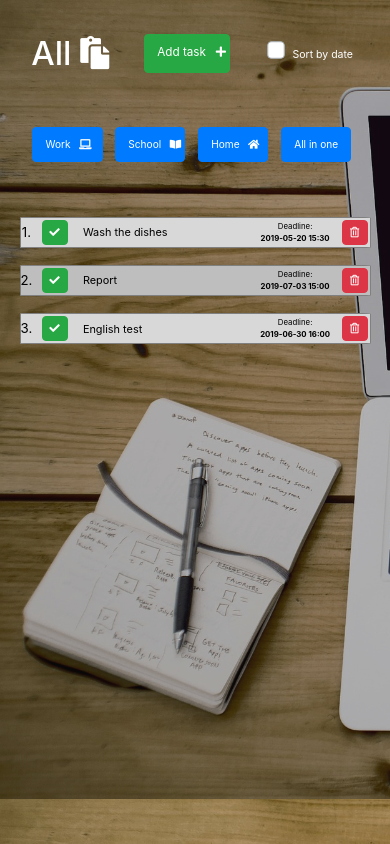
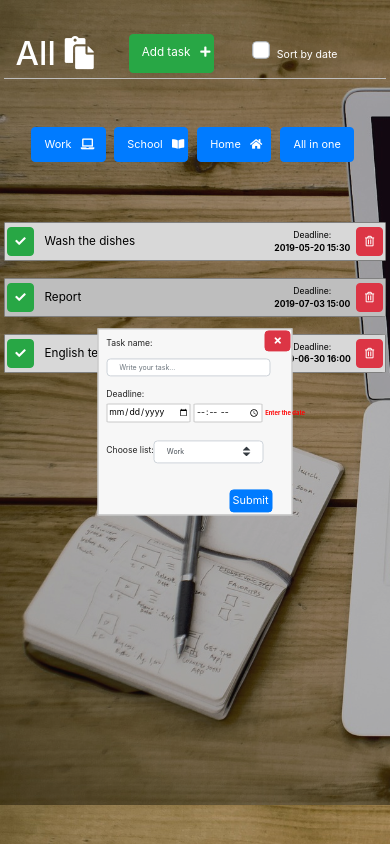
Before and after one commit to pazikbartek/ToDoApp, a React (Create React App) app: page / in a window 390 px wide. Built offline with nearby package versions, Linux system fonts and the light colour scheme.

Commit message:
responsive editor

```diff
--- a/src/TaskList.js
+++ b/src/TaskList.js
@@ -39,7 +39,7 @@ class TaskList extends Component{
         ],
 
 
-        editorOn: false,
+        editorOn: true,
         maxLength: false,
         dateGiven: false,
         timeGiven: false,
@@ -63,7 +63,7 @@ class TaskList extends Component{
         newTask2.name = e.target.value;
         this.setState({
             newTask:newTask2,
-            maxLength: this.state.newTask.name.length===54 ?  true : false
+            maxLength: this.state.newTask.name.length===49 ?  true : false
         })
     }
 
--- a/src/edit.js
+++ b/src/edit.js
@@ -7,8 +7,8 @@ class Edit extends Component{
                 <button type="button" onClick={this.props.exit} className="btn btn-danger b"><i className="fas fa-times"></i></button>
                 <div className="form">
 
-                    <label htmlFor="task">Task name:</label> {this.props.maxLength ? <span className="warning"><b> Maximum length is 55 characters!</b></span> : null}
-                    <input maxLength={55} className="form-control" onChange={this.props.handleTaskName} value={this.props.valueName}  type="text" placeholder="Write your task..." id="task"/>
+                    <label htmlFor="task">Task name:</label> {this.props.maxLength ? <span className="warning"><b> Maximum length is 50 characters!</b></span> : null}
+                    <input maxLength={50} className="form-control" onChange={this.props.handleTaskName} value={this.props.valueName}  type="text" placeholder="Write your task..." id="task"/>
 
                     Deadline: <br />
                     <input type="date" onChange={this.props.handleDate} value={this.props.valueDate} />
--- a/src/styles.css
+++ b/src/styles.css
@@ -175,6 +175,7 @@ body{
     max-height: 2.5vw;
     font-size:1.1vw;
     margin: 0.1vw 0 0 0;
+    width:18vw;
   }
   .btn.btn-primary.b{
     display:flex;
@@ -250,6 +251,8 @@ body{
     }
     .addtask{
       margin-top:3vh;
+      border-bottom: 0.4vw solid rgb(190, 190, 190);
+      padding-bottom:0.5vh;
     }
     .custom-control.custom-checkbox{
       font-size: 2vw;
@@ -263,6 +266,7 @@ body{
     }
     .task p.taskname{
       font-size:1.8vw;
+      width:55vw;
     }
     .task p.deadline{
       font-size:1.4vw;
@@ -285,19 +289,66 @@ body{
       height:3.8vw;
       font-size: 1.7vw;
     }
+    .editor{
+        width:35vw;
+        min-height:35vw;
+      }
+      .form{
+        margin:2vw 0 0 0.8vw;
+        width: 30vw;
+        min-height: 25vw;
+        font-size: 1.7vw;
+      }
+      #task.form-control{
+        margin: 0 0 2.2vw 0;
+        min-height: 3.8vw;
+        font-size:1.5vw;
+      }
+      input[type="date"]{
+        margin: 0.5vw 0.5vw 2.2vw 0;
+        min-height: 3.8vw;
+      }
+      input[type="time"]{
+        min-height: 3.8vw;
+      }
+      .btn.btn-danger.b{
+        width:4vw;
+        height:4vw;
+        font-size: 2vw;
+      }
+      .custom-select.mr-sm-2{
+        min-height: 4.5vw;
+        font-size:1.5vw;
+        width:18vw;
+      }
+      .btn.btn-primary.b{
+        width:9vw;
+        height:4.5vw;
+      }
+      .warning{
+        font-size: 1.2vw;
+        margin: 0 0 0 0vw;
+      }
+      .datewarning{
+        font-size: 1.3vw;
+      }
   }
 
   @media screen and (max-width: 500px) {
     .menu{
       top:15vh;
+      width:80vw;
+    }
+    main{
+        width:98vw;
     }
     .tasklist{
       margin: 20vh auto 0 auto;
     }
     .task{
-      height:7vw;
+      height:8vw;
       margin: 0 auto 2vh auto;
-      width:85vw;
+      width:98vw;
     }
     .custom-control.custom-checkbox{
       font-size: 2.4vw;
@@ -309,7 +360,8 @@ body{
     }
     .task p.taskname{
       font-size:2.4vw;
-      width:42vw;
+      width:62vw;
+      word-wrap:break-word;
     }
     .task p.deadline{
       font-size:1.7vw;
@@ -328,24 +380,66 @@ body{
     }
     .btn.btn-success.b{
       width:4.1vw;
-      height:5vw;
+      height:5.2vw;
       font-size: 2.3vw;
     }
     .btn.btn-danger{
       width:4.1vw;
-      height:5vw;
+      height:5.2vw;
       font-size: 2.2vw;
     }
     label.custom-control-label::before{
       transform: scale(1.3);
     }
+    .editor{
+        width:50vw;
+        min-height:48vw;
+      }
+      .form{
+        margin:2vw 0 0 2vw;
+        width: 42vw;
+        min-height: 30vw;
+        font-size: 2.2vw;
+      }
+      #task.form-control{
+        margin: 0 0 3vw 0;
+        min-height: 4.8vw;
+        font-size:1.8vw;
+      }
+      input[type="date"]{
+        margin: 0.5vw 0.8vw 4.5vw 0;
+        min-height: 4.8vw;
+      }
+      input[type="time"]{
+        min-height: 4.8vw;
+      }
+      .btn.btn-danger.b{
+        width:5.5vw;
+        height:5.5vw;
+        font-size: 2.4vw;
+      }
+      .custom-select.mr-sm-2{
+        min-height: 6vw;
+        font-size:1.8vw;
+        width:28vw;
+      }
+      .btn.btn-primary.b{
+        width:11vw;
+        height:6vw;
+      }
+      .warning{
+        font-size: 1.5vw;
+        margin: 0 0 0 0.5vw;
+      }
+      .datewarning{
+        font-size: 1.5vw;
+      }
+
   }
 
 
   @media screen and (max-width: 430px) {
-    main{
-      width:90vw;
-    }
+
     .menu{
       top:15vh;
       width:85vw;
@@ -354,28 +448,29 @@ body{
       margin: 17vh auto 0 auto;
     }
     .task{
-      height:8vw;
-      margin: 0 auto 2vh auto;
-      width:90vw;
+      height:10vw;
+      white-space: normal
     }
     .custom-control.custom-checkbox{
       font-size: 2.7vw;
     }
     .btn.btn-primary{
-      width:18vw;
+      width:19vw;
       height: 9vw;
-      font-size: 2.6vw;
+      font-size: 2.8vw;
     }
     .task p.taskname{
-      font-size:2.8vw;
-      width:44vw;
+      font-size:3vw;
+      display:block;
+      width:59vw;
     }
     .task p.deadline{
-      font-size:2vw;
-      width:19vw;
+      font-size:2.2vw;
+      width:20vw;
+      display:block;
     }
     .task p {
-      font-size:3.4vw;
+      display:none;
     }
     .addtask h1{
       font-size:8.5vw;
@@ -388,13 +483,14 @@ body{
       margin: 0 16vw 0 11vw;
     }
     .btn.btn-success.b{
-      width:4.7vw;
-      height:6.5vw;
+      width:7vw;
+      height:7.5vw;
       font-size: 2.7vw;
+      margin: 0 0 0 0.5vw;
     }
     .btn.btn-danger{
-      width:4.7vw;
-      height:6.5vw;
+      width:7vw;
+      height:7.5vw;
       font-size: 2.7vw;
     }
     label.custom-control-label::before{
@@ -403,4 +499,49 @@ body{
     .addtask{
       margin-top:4vh;
     }
+
+    .editor{
+        width:50vw;
+        min-height:48vw;
+      }
+      .form{
+        margin:2vw 0 0 2vw;
+        width: 42vw;
+        min-height: 30vw;
+        font-size: 2.2vw;
+      }
+      #task.form-control{
+        margin: 0 0 3vw 0;
+        min-height: 4.8vw;
+        font-size:1.8vw;
+      }
+      input[type="date"]{
+        margin: 0.5vw 0.8vw 4.5vw 0;
+        min-height: 4.8vw;
+      }
+      input[type="time"]{
+        min-height: 4.8vw;
+      }
+      .btn.btn-danger.b{
+        width:5.5vw;
+        height:5.5vw;
+        font-size: 2.4vw;
+      }
+      .custom-select.mr-sm-2{
+        min-height: 6vw;
+        font-size:1.8vw;
+        width:28vw;
+      }
+      .btn.btn-primary.b{
+        width:11vw;
+        height:6vw;
+      }
+      .warning{
+        font-size: 1.5vw;
+        margin: 0 0 0 0.5vw;
+      }
+      .datewarning{
+        font-size: 1.5vw;
+      }
+
   }
```
